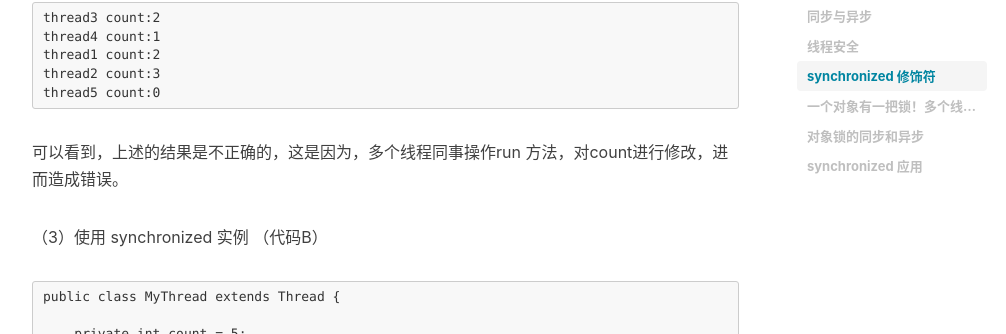
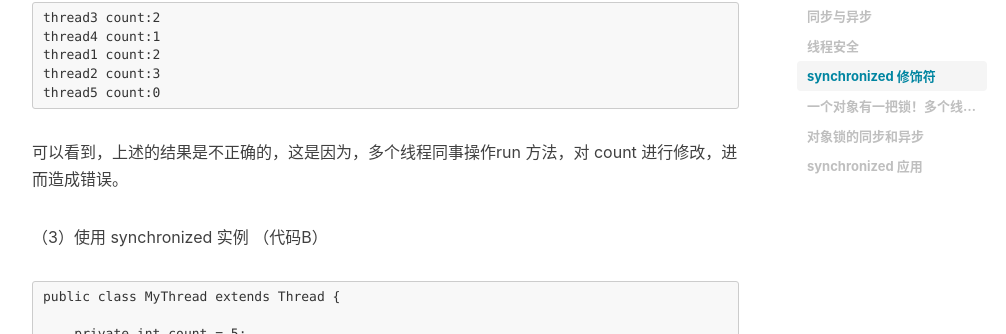
Before and after one commit to vanishma/vanishma.github.io, a Jekyll site: the page built from _posts/2017-12-21-关于线程的一些问题.md, in a window 1280 px wide and 900 px high, scrolled down 4893 px. Shown: the part 118-452 px from the top of the window, without its empty margins (233-1239 px from the left). Built offline with Jekyll 4.4.1, drawn with Linux system fonts in a browser that asks for light colours; nearby versions of some CDN libraries; comment, search, counter and statistics services are not loaded.

Commit message:
修改标签

````diff
--- a/_posts/2017-12-21-关于线程的一些问题.md
+++ b/_posts/2017-12-21-关于线程的一些问题.md
@@ -143,7 +143,7 @@ thread1 count:2
 thread2 count:3
 thread5 count:0
 ```
-可以看到，上述的结果是不正确的，这是因为，多个线程同事操作run 方法，对count进行修改，进而造成错误。
+可以看到，上述的结果是不正确的，这是因为，多个线程同事操作run 方法，对 count 进行修改，进而造成错误。
 
 （3）使用 synchronized 实例 （代码B）
 
````
Also changed, not shown: other parts of _posts/2017-12-21-关于线程的一些问题.md (+1 -1 lines).
